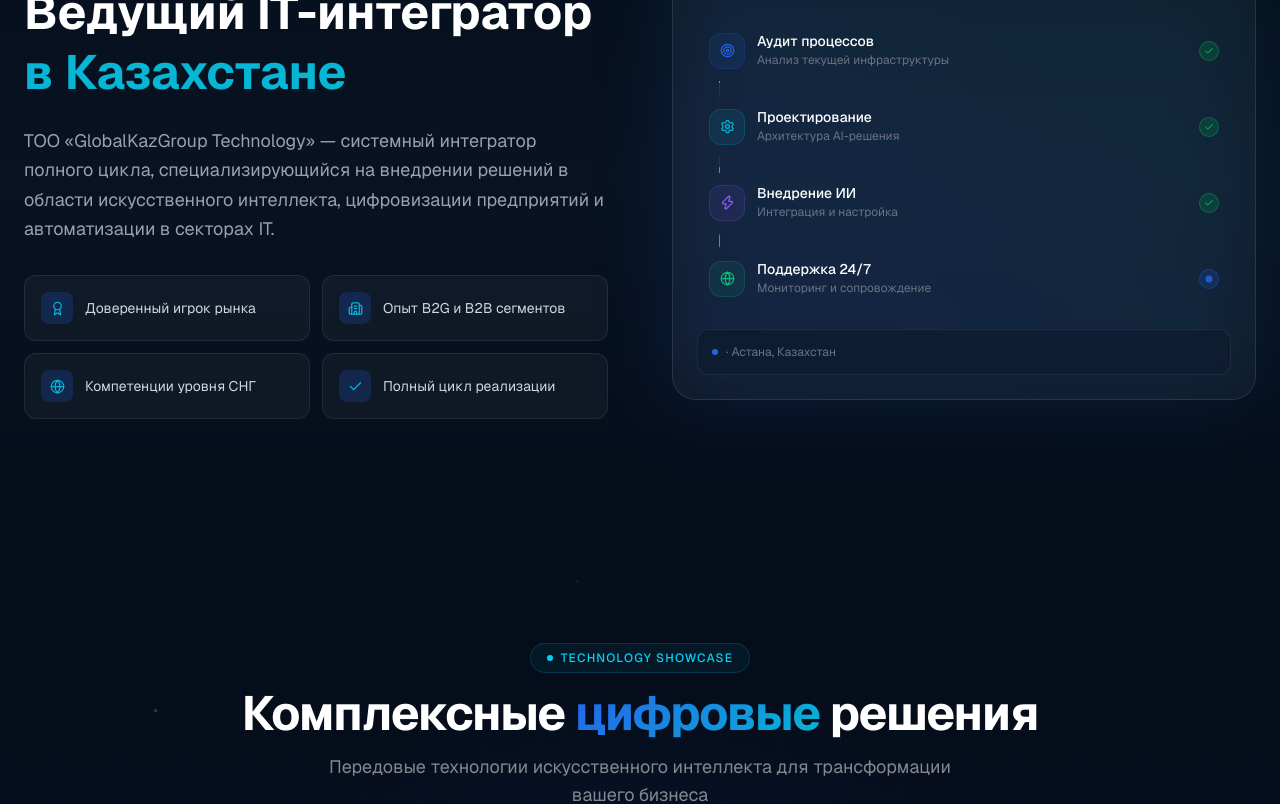
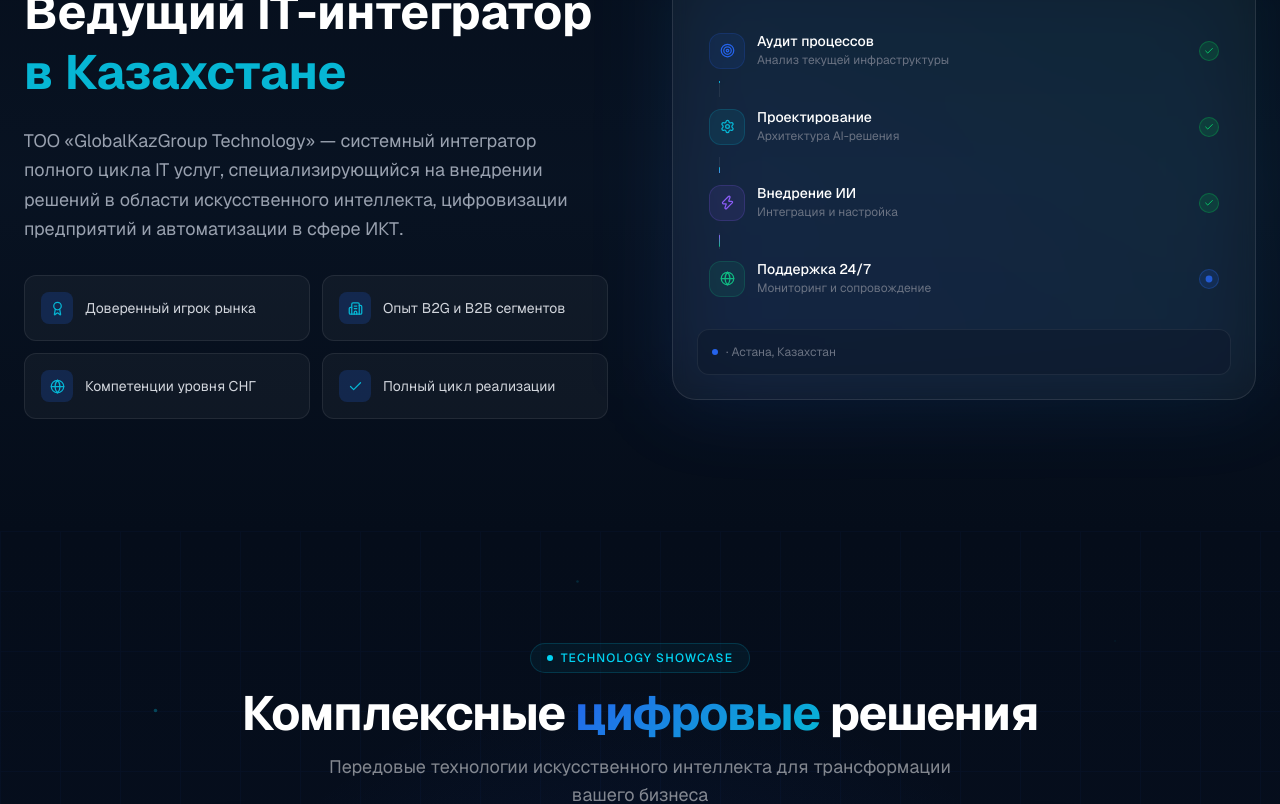
Before and after one commit to Quithan/GlobalKazGroupTechnology, a Next.js app: page / in a window 1280 px wide. Shown: the part 980-1784 px from the top of the page. Built offline with nearby package versions, Linux system fonts and the light colour scheme.

Commit message:
One more change of clients

```diff
--- a/app/page.tsx
+++ b/app/page.tsx
@@ -658,9 +658,9 @@
             </FadeIn>
             <FadeIn delay={0.2}>
               <p className="text-gray-400 text-lg leading-relaxed mb-8">
-                ТОО «GlobalKazGroup Technology» — системный интегратор полного цикла,
+                ТОО «GlobalKazGroup Technology» — системный интегратор полного цикла IT услуг,
                 специализирующийся на внедрении решений в области искусственного
-                интеллекта, цифровизации предприятий и автоматизации в секторах IT.
+                интеллекта, цифровизации предприятий и автоматизации в сфере ИКТ.
               </p>
             </FadeIn>
             <div className="grid sm:grid-cols-2 gap-3">
@@ -925,14 +925,11 @@
   { name: "KazAtomProm",             file: "kazatomprom.png" },
   { name: "Kazakhmys",               file: "kazakhmys.png" },
   { name: "CONN",                    file: "CONN.jpg" },
-  { name: "KazMunayGas",             file: "kazmunaygas.png" },
   { name: "mvd_rk",                  file: "mvd_rk.png" },
   { name: "KazTransOil",             file: "kaztransoil.png" },
   { name: "DP_Atyrau",               file: "DP_Atyrau.jpg" },
   { name: "Қазақстан Темір Жолы",    file: "ktj.png" },
   { name: "Medicine_Abai",           file: "Medicine_Abai.png" },
-  { name: "Lokomotiv",               file: "Lokomotiv.jpg" },
-  { name: "Минобразования РК",       file: "minobr-rk.png" },
 ];
 
 function ClientLogo({ client, accent }: { client: { name: string; file: string }; accent: string }) {
```
Also changed, not shown: public/clients/minobr-rk.webp (added).
